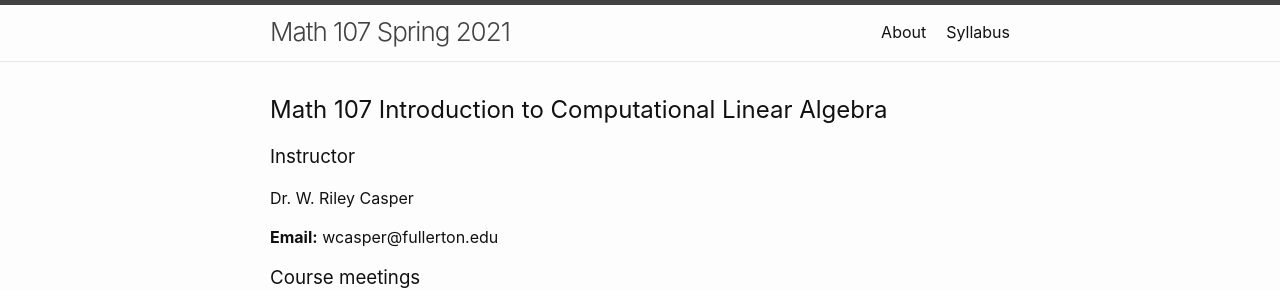
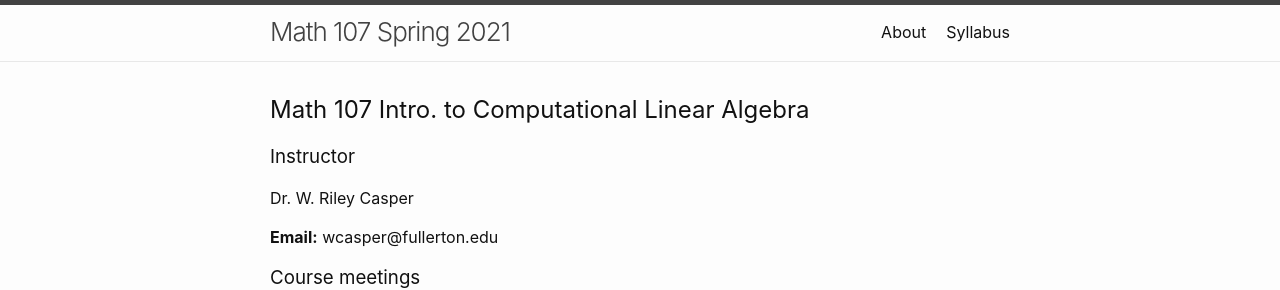
Before and after one commit to wcasper/math107spring2021, a Jekyll site: the page built from index.md, in a window 1280 px wide. Shown: the top 290 px of the page. Built offline with Jekyll 4.4.1, drawn with Linux system fonts in a browser that asks for light colours.

Commit message:
shortened title

```diff
--- a/index.md
+++ b/index.md
@@ -8,7 +8,7 @@
 layout: home
 ---
 
-## Math 107 Introduction to Computational Linear Algebra
+## Math 107 Intro. to Computational Linear Algebra
 
 ### Instructor
 Dr. W. Riley Casper
```
